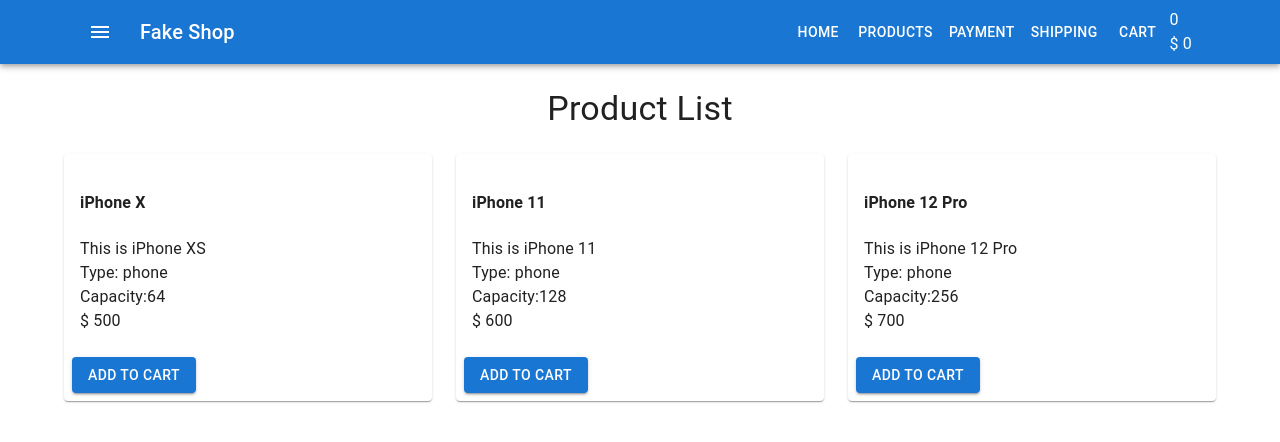
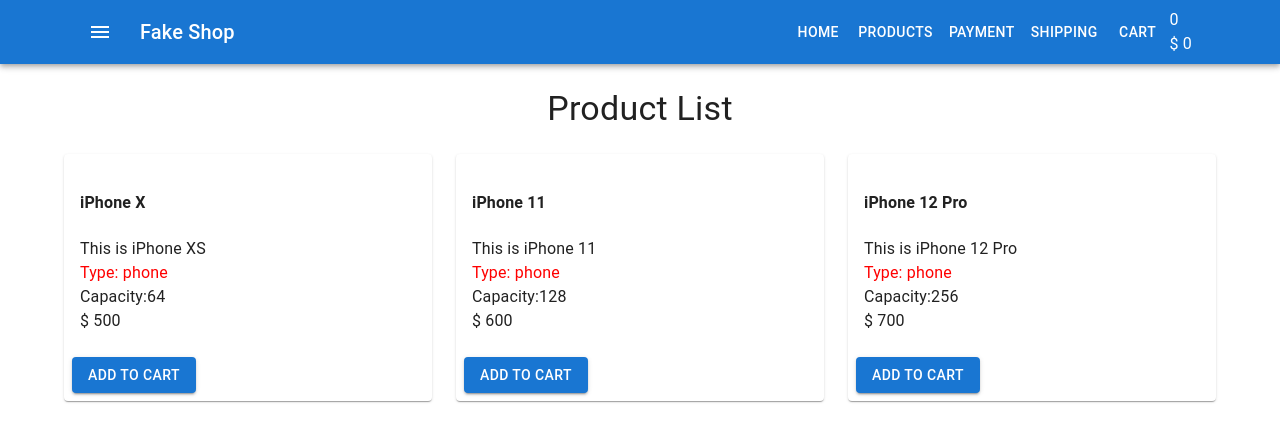
Before and after one commit to vovavoronyuk/react, a React (Create React App) app: page / in a window 1280 px wide. Shown: the top 442 px of the page. Built offline with nearby package versions, Linux system fonts and the light colour scheme.

Commit message:
add scss

```diff
--- /dev/null
+++ b/src/components/Products/ProductListItem.scss
@@ -0,0 +1,3 @@
+.red{
+    color: red;
+}
--- a/src/components/Products/ProductListItem.tsx
+++ b/src/components/Products/ProductListItem.tsx
@@ -1,6 +1,7 @@
 import React from 'react'
 import { Button, Card, CardActions, CardContent } from '@mui/material'
-
+// import classes from './ProductListItem.module.css'
+import './ProductListItem.scss'
 type ProductProps = {
     name: string
     description: string
@@ -21,7 +22,7 @@
             <CardContent>
                 <h4 className="product-title">{name}</h4>
                 <div className="product-description">{description}</div>
-                <div className="product-features">Type: {type}</div>
+                <div className="product-features red">Type: {type}</div>
                 <div className="product-features">Capacity:{capacity}</div>
                 <div className="product-price">$ {price}</div>
             </CardContent>
```
